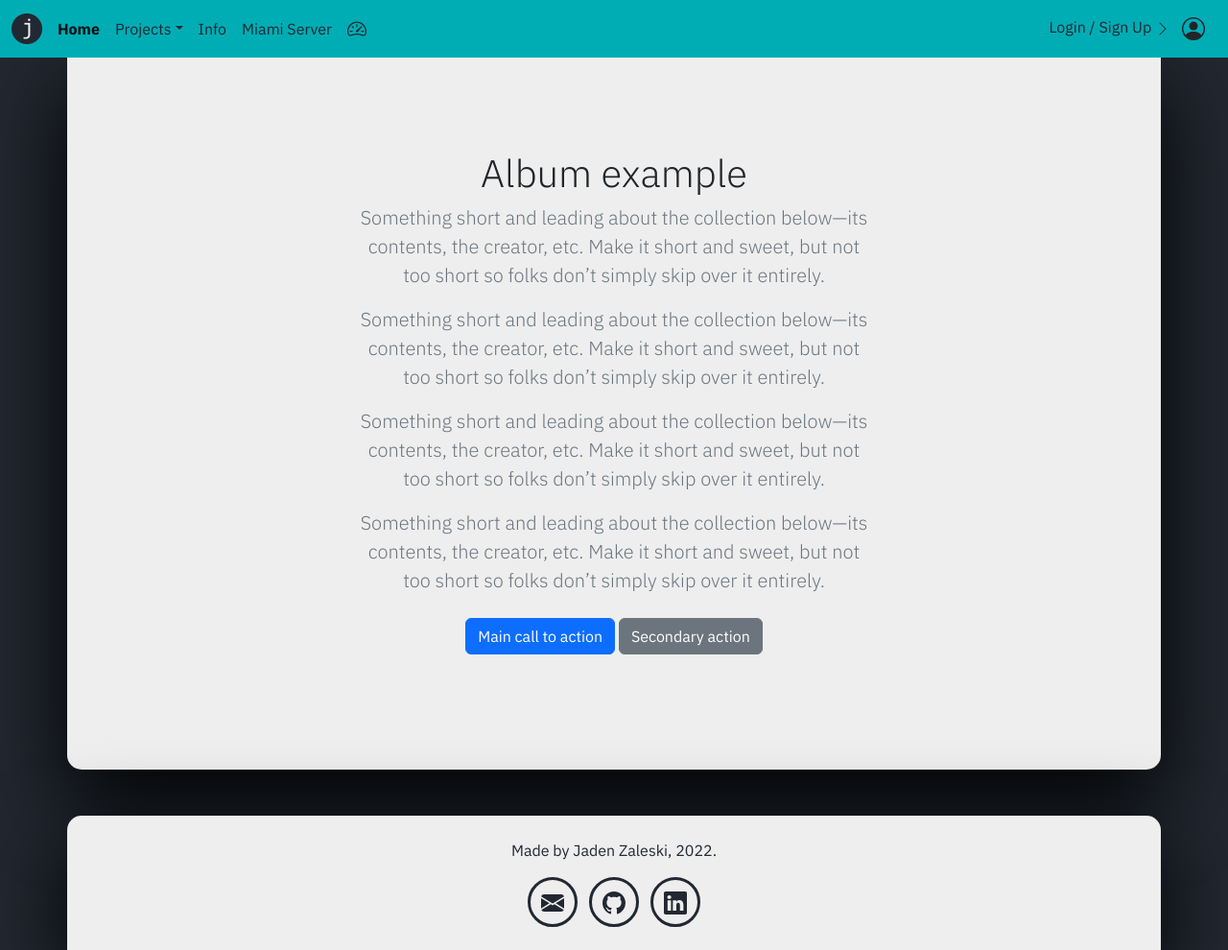
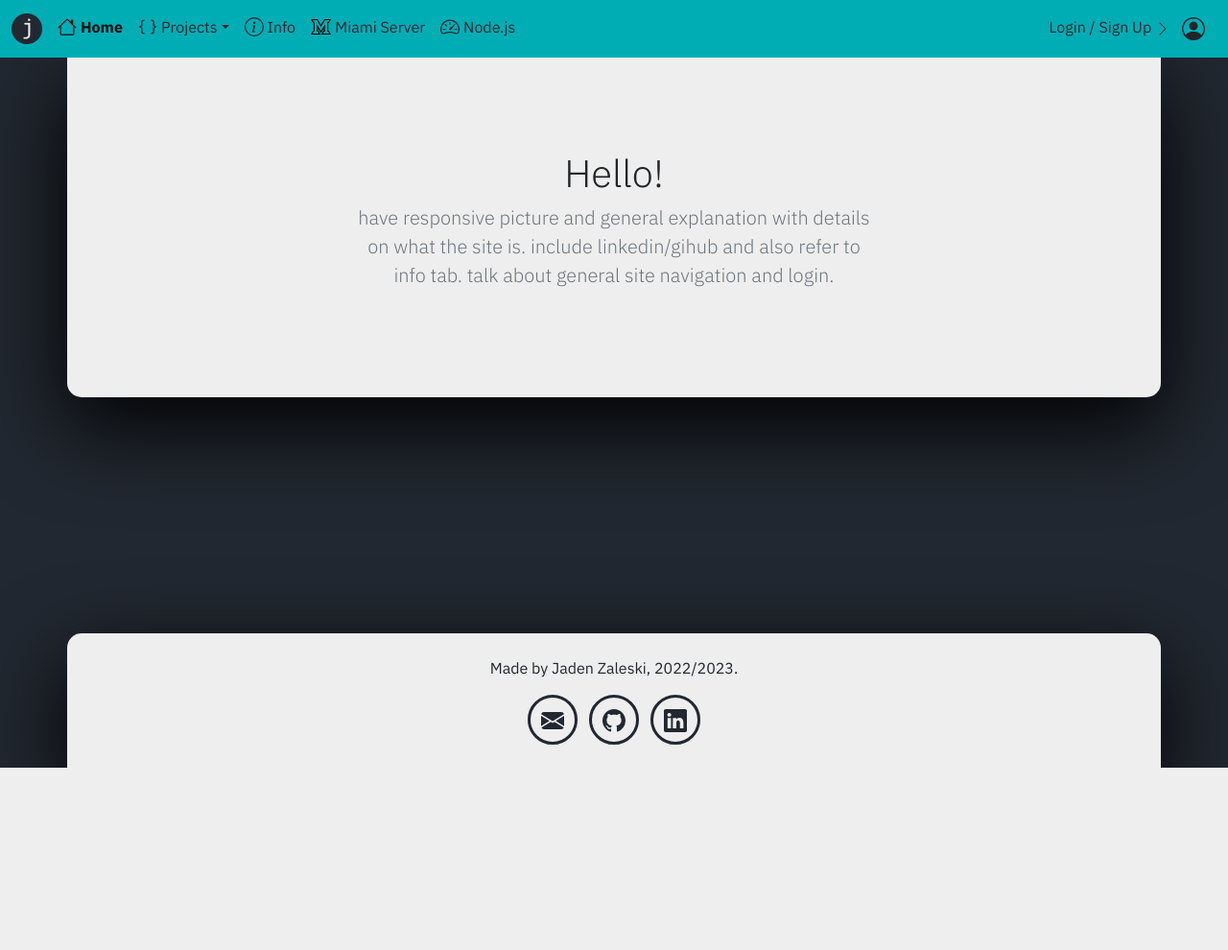
Before and after one commit to jadenzaleski/JadensWebsite, a PHP site: page / in a window 1280 px wide. Shown: the whole page at 96% size. After the commit the page ends 800 px from the top, so only its background shows below. Run offline with PHP 8.4, Linux system fonts and the light colour scheme.

Commit message:
updated navbar and working on sql

```diff
--- a/css/main.css
+++ b/css/main.css
@@ -34,6 +34,10 @@ body {
     color: var(--jaden-gray);
 }
 
+.nav-item:hover img {
+    /* this is --jaden-gray */
+    filter: invert(28%) sepia(8%) saturate(770%) hue-rotate(193deg) brightness(96%) contrast(87%);
+}
 .nav-link:focus {
     outline: 0;
 }
@@ -49,7 +53,6 @@ body {
 .dropdown-item:hover {
     background-color: var(--jaden-white);
     color: var(--jaden-gray) !important;
-
 }
 
 .login-button:hover svg {
--- a/index.php
+++ b/index.php
@@ -39,11 +39,15 @@ session_start();
         <div class="collapse navbar-collapse" id="navbarSupportedContent">
             <ul class="navbar-nav me-auto mb-2 mb-md-0">
                 <li class="nav-item">
-                    <a class="nav-link active fw-bolder" aria-current="page" href="#">Home</a>
+                    <a class="nav-link active fw-bolder" aria-current="page" href="https://jadenzaleski.ddns.net"><svg xmlns="http://www.w3.org/2000/svg" width="20" height="20" fill="currentColor" class="bi bi-house me-1 mb-1" viewBox="0 0 16 16">
+                            <path d="M8.707 1.5a1 1 0 0 0-1.414 0L.646 8.146a.5.5 0 0 0 .708.708L2 8.207V13.5A1.5 1.5 0 0 0 3.5 15h9a1.5 1.5 0 0 0 1.5-1.5V8.207l.646.647a.5.5 0 0 0 .708-.708L13 5.793V2.5a.5.5 0 0 0-.5-.5h-1a.5.5 0 0 0-.5.5v1.293L8.707 1.5ZM13 7.207V13.5a.5.5 0 0 1-.5.5h-9a.5.5 0 0 1-.5-.5V7.207l5-5 5 5Z"/>
+                        </svg>Home</a>
                 </li>
                 <li class="nav-item dropdown">
                     <a class="nav-link dropdown-toggle" href="#" role="button" data-bs-toggle="dropdown"
-                       aria-expanded="false">Projects</a>
+                       aria-expanded="false"><svg xmlns="http://www.w3.org/2000/svg" width="20" height="20" fill="currentColor" class="bi bi-braces me-1 mb-1" viewBox="0 0 16 16">
+                            <path d="M2.114 8.063V7.9c1.005-.102 1.497-.615 1.497-1.6V4.503c0-1.094.39-1.538 1.354-1.538h.273V2h-.376C3.25 2 2.49 2.759 2.49 4.352v1.524c0 1.094-.376 1.456-1.49 1.456v1.299c1.114 0 1.49.362 1.49 1.456v1.524c0 1.593.759 2.352 2.372 2.352h.376v-.964h-.273c-.964 0-1.354-.444-1.354-1.538V9.663c0-.984-.492-1.497-1.497-1.6zM13.886 7.9v.163c-1.005.103-1.497.616-1.497 1.6v1.798c0 1.094-.39 1.538-1.354 1.538h-.273v.964h.376c1.613 0 2.372-.759 2.372-2.352v-1.524c0-1.094.376-1.456 1.49-1.456V7.332c-1.114 0-1.49-.362-1.49-1.456V4.352C13.51 2.759 12.75 2 11.138 2h-.376v.964h.273c.964 0 1.354.444 1.354 1.538V6.3c0 .984.492 1.497 1.497 1.6z"/>
+                        </svg>Projects</a>
                     <ul class="dropdown-menu">
                         <li><h6 class="dropdown-header">School:</h6></li>
                         <li><span class="dropdown-item-text">Dropdown item text</span></li>
@@ -68,18 +72,21 @@ session_start();
                     </ul>
                 </li>
                 <li class="nav-item">
-                    <a class="nav-link" aria-current="page" href="#" target="_blank">Info</a>
+                    <a class="nav-link" aria-current="page" href="#" target="_blank"><svg xmlns="http://www.w3.org/2000/svg" width="20" height="20" fill="currentColor" class="bi bi-info-circle me-1 mb-1" viewBox="0 0 16 16">
+                            <path d="M8 15A7 7 0 1 1 8 1a7 7 0 0 1 0 14zm0 1A8 8 0 1 0 8 0a8 8 0 0 0 0 16z"/>
+                            <path d="m8.93 6.588-2.29.287-.082.38.45.083c.294.07.352.176.288.469l-.738 3.468c-.194.897.105 1.319.808 1.319.545 0 1.178-.252 1.465-.598l.088-.416c-.2.176-.492.246-.686.246-.275 0-.375-.193-.304-.533L8.93 6.588zM9 4.5a1 1 0 1 1-2 0 1 1 0 0 1 2 0z"/>
+                        </svg>Info</a>
                 </li>
                 <li class="nav-item">
                     <a class="nav-link" aria-current="page" href="https://ceclnx01.cec.miamioh.edu/~zaleskjr/"
-                       target="_blank">Miami Server</a>
+                       target="_blank"><img src="images/miami.png" height="16px" class="m-1 mb-2 ms-0" id="miami-logo" alt="miami logo">Miami Server</a>
                 </li>
                 <li class="nav-item">
                     <a class="nav-link" href="node">
-                        <svg xmlns="http://www.w3.org/2000/svg" width="20" height="20" fill="currentColor" class="bi bi-speedometer2" style="margin-bottom: 2px;" viewBox="0 0 16 16">
+                        <svg xmlns="http://www.w3.org/2000/svg" width="20" height="20" fill="currentColor" class="bi bi-speedometer2 me-1 mb-1" style="margin-bottom: 2px;" viewBox="0 0 16 16">
                             <path d="M8 4a.5.5 0 0 1 .5.5V6a.5.5 0 0 1-1 0V4.5A.5.5 0 0 1 8 4zM3.732 5.732a.5.5 0 0 1 .707 0l.915.914a.5.5 0 1 1-.708.708l-.914-.915a.5.5 0 0 1 0-.707zM2 10a.5.5 0 0 1 .5-.5h1.586a.5.5 0 0 1 0 1H2.5A.5.5 0 0 1 2 10zm9.5 0a.5.5 0 0 1 .5-.5h1.5a.5.5 0 0 1 0 1H12a.5.5 0 0 1-.5-.5zm.754-4.246a.389.389 0 0 0-.527-.02L7.547 9.31a.91.91 0 1 0 1.302 1.258l3.434-4.297a.389.389 0 0 0-.029-.518z"/>
                             <path fill-rule="evenodd" d="M0 10a8 8 0 1 1 15.547 2.661c-.442 1.253-1.845 1.602-2.932 1.25C11.309 13.488 9.475 13 8 13c-1.474 0-3.31.488-4.615.911-1.087.352-2.49.003-2.932-1.25A7.988 7.988 0 0 1 0 10zm8-7a7 7 0 0 0-6.603 9.329c.203.575.923.876 1.68.63C4.397 12.533 6.358 12 8 12s3.604.532 4.923.96c.757.245 1.477-.056 1.68-.631A7 7 0 0 0 8 3z"/>
-                        </svg>
+                        </svg>Node.js
                     </a>
                 </li>
             </ul>
@@ -164,23 +171,8 @@ session_start();
     <section class="py-5 text-center container">
         <div class="row py-lg-5">
             <div class="col-lg-6 col-md-8 mx-auto">
-                <h1 class="fw-light">Album example</h1>
-                <p class="lead text-muted">Something short and leading about the collection below—its contents, the
-                    creator, etc. Make it short and sweet, but not too short so folks don’t simply skip over it
-                    entirely.</p>
-                <p class="lead text-muted">Something short and leading about the collection below—its contents, the
-                    creator, etc. Make it short and sweet, but not too short so folks don’t simply skip over it
-                    entirely.</p>
-                <p class="lead text-muted">Something short and leading about the collection below—its contents, the
-                    creator, etc. Make it short and sweet, but not too short so folks don’t simply skip over it
-                    entirely.</p>
-                <p class="lead text-muted">Something short and leading about the collection below—its contents, the
-                    creator, etc. Make it short and sweet, but not too short so folks don’t simply skip over it
-                    entirely.</p>
-
-                <p>
-                    <button type="button" class="btn btn-primary my-2">Main call to action</button>
-                    <a href="#" class="btn btn-secondary my-2">Secondary action</a>
+                <h1 class="fw-light">Hello!</h1>
+                <p class="lead text-muted">have responsive picture and general explanation with details on what the site is. include linkedin/gihub and also refer to info tab. talk about general site navigation and login.
                 </p>
             </div>
         </div>
@@ -191,7 +183,7 @@ session_start();
 <footer class="container">
     <div class="row py-4">
         <div class="col-12 text-center">
-            <p>Made by Jaden Zaleski, 2022.</p>
+            <p>Made by Jaden Zaleski, 2022/2023.</p>
         </div>
         <div class="col-12 text-center">
             <a type="button" class="btn rounded-circle social-button-link me-2"
--- a/node/index.js
+++ b/node/index.js
@@ -2,5 +2,5 @@ var http = require('http');
 
 http.createServer(function (req, res) {
     res.writeHead(200, {'Content-Type': 'text/html'});
-    res.end('Hello World!');
+    res.end('Example of Node.js working on raspberry pi with apache.');
 }).listen(3000)
```
Also changed, not shown: signup.php (+8 -0 lines), README.md, images/miami.png (added).
